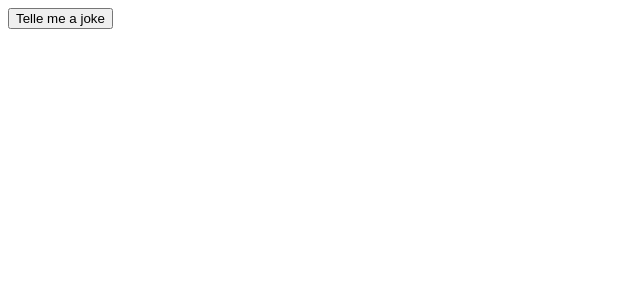
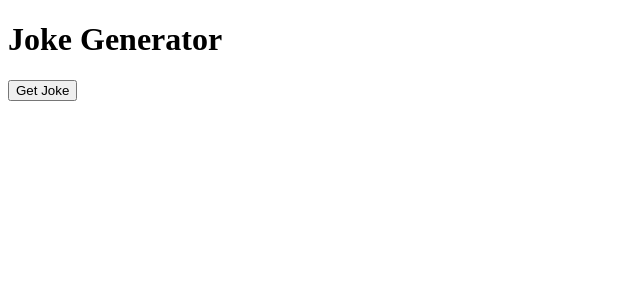
Before and after one commit to Victor-Guerrero-Devs/react-joke-generator, a React (Vite) app: page / in a window 1280 px wide. Shown: the top 300 px of the page, without its empty margins (0-640 px from the left). Built offline with nearby package versions, Linux system fonts and the light colour scheme; the HTML template or start-up script is replaced by a standard one.

Commit message:
Add fetchJoke func

```diff
--- a/src/App.jsx
+++ b/src/App.jsx
@@ -1,7 +1,27 @@
 import { useState } from 'react';
 
 function App() {
-  return <button>Telle me a joke</button>;
+  async function fetchJoke() {
+    const url = 'https://icanhazdadjoke.com/';
+    try {
+      const response = await fetch(url, {
+        method: 'GET',
+        headers: {
+          Accept: 'application/json',
+        },
+      });
+      const data = await response.json();
+      console.log(data);
+    } catch (error) {
+      console.error(error);
+    }
+  }
+  return (
+    <>
+      <h1>Joke Generator</h1>
+      <button onClick={fetchJoke}>Get Joke</button>
+    </>
+  );
 }
 
 export default App;
```
